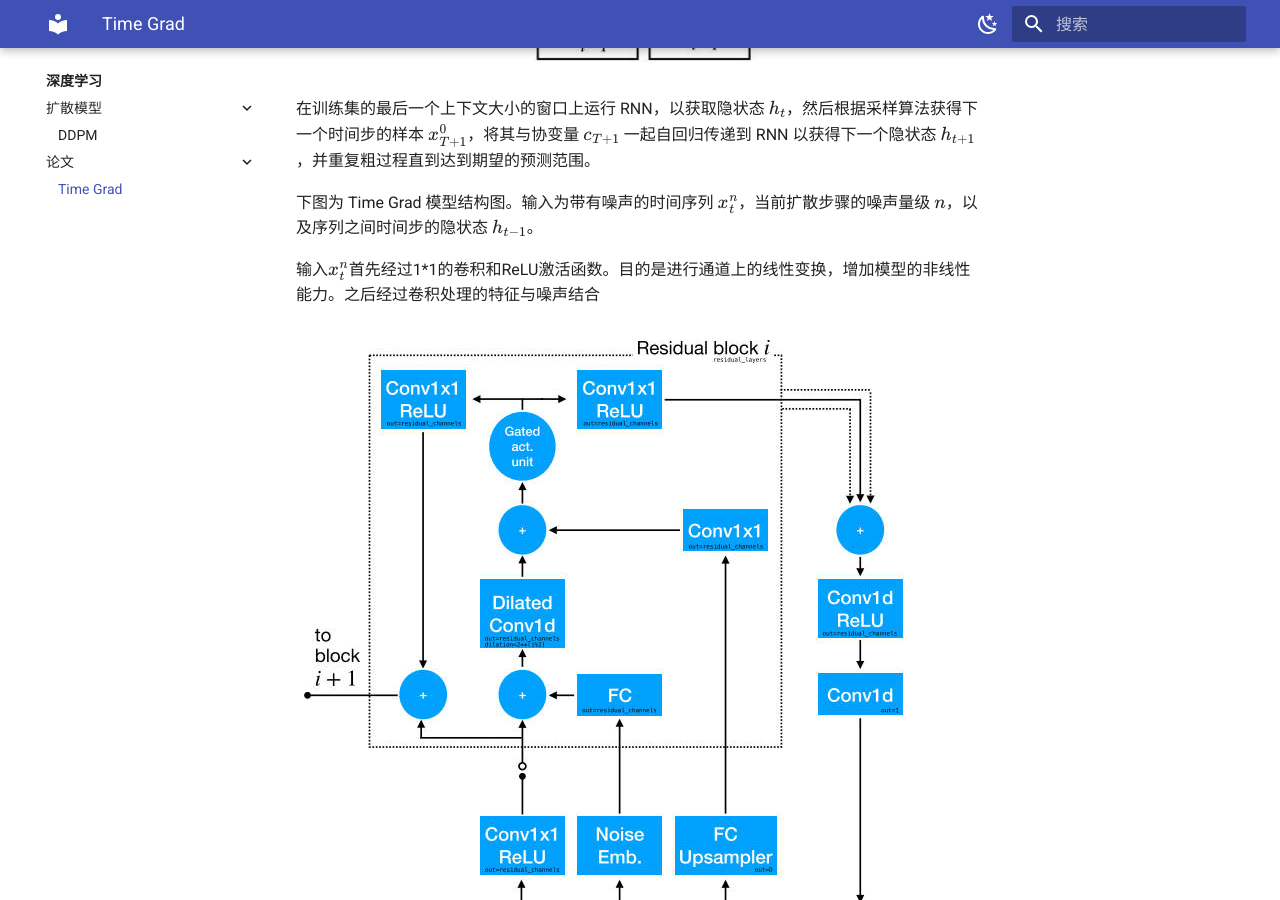
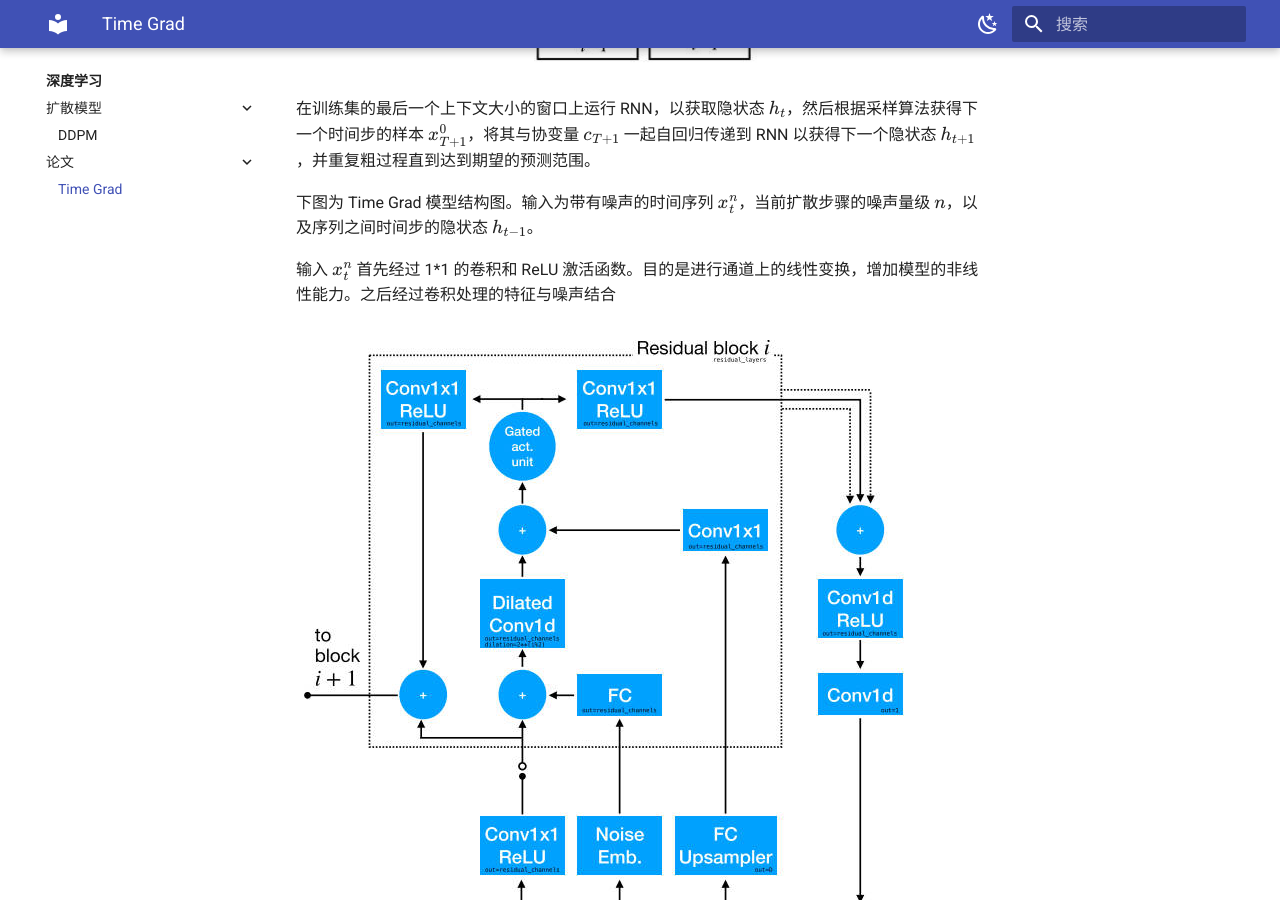
Before and after one commit to yyyac/yyyac.github.io, an MkDocs documentation site: the page built from docs/DeepL/Paper/TimeGrad.md, in a window 1280 px wide and 900 px high, scrolled down 2211 px. Built offline with MkDocs 1.6.1 and Material for MkDocs 9.7.7, drawn with Linux system fonts in a browser that asks for light colours.

```diff
--- a/docs/DeepL/Paper/TimeGrad.md
+++ b/docs/DeepL/Paper/TimeGrad.md
@@ -38,6 +38,6 @@
 
 下图为 Time Grad 模型结构图。输入为带有噪声的时间序列 $x^n_t$，当前扩散步骤的噪声量级 $n$，以及序列之间时间步的隐状态 $h_{t-1}$。
 
-输入$x^n_t$首先经过1*1的卷积和ReLU激活函数。目的是进行通道上的线性变换，增加模型的非线性能力。之后经过卷积处理的特征与噪声结合
+输入 $x^n_t$ 首先经过 1*1 的卷积和 ReLU 激活函数。目的是进行通道上的线性变换，增加模型的非线性能力。之后经过卷积处理的特征与噪声结合
 
 ![Architecture](images/Time%20Grad%20Architecture.jpg)
```
Also changed, not shown: docs/DEV/Cpp/1.md (+4 -4 lines).
